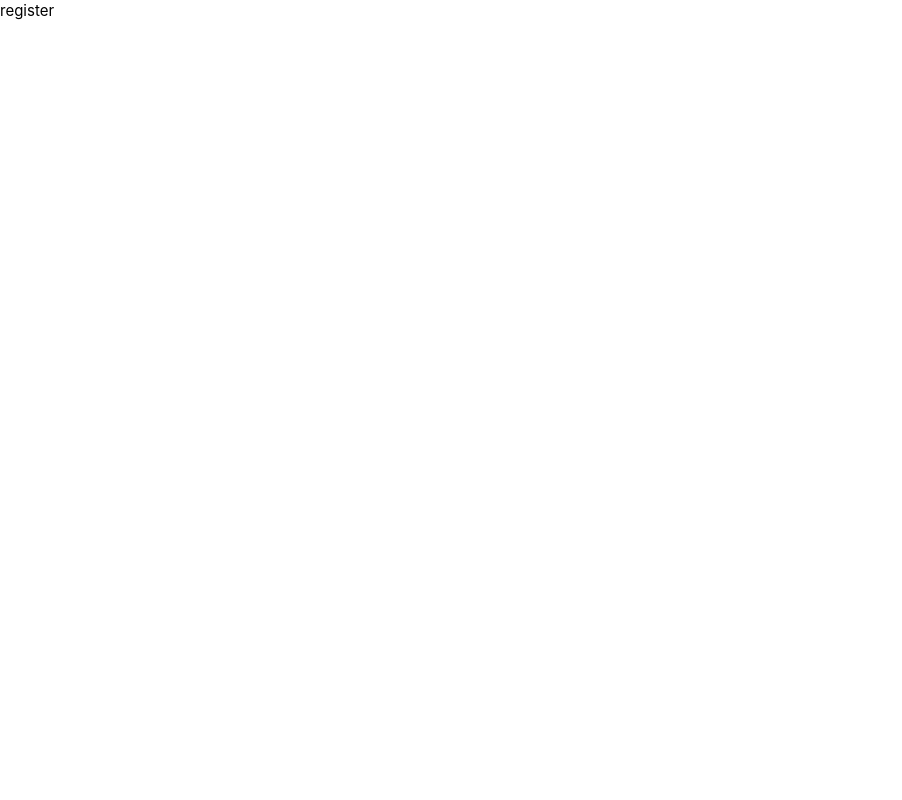
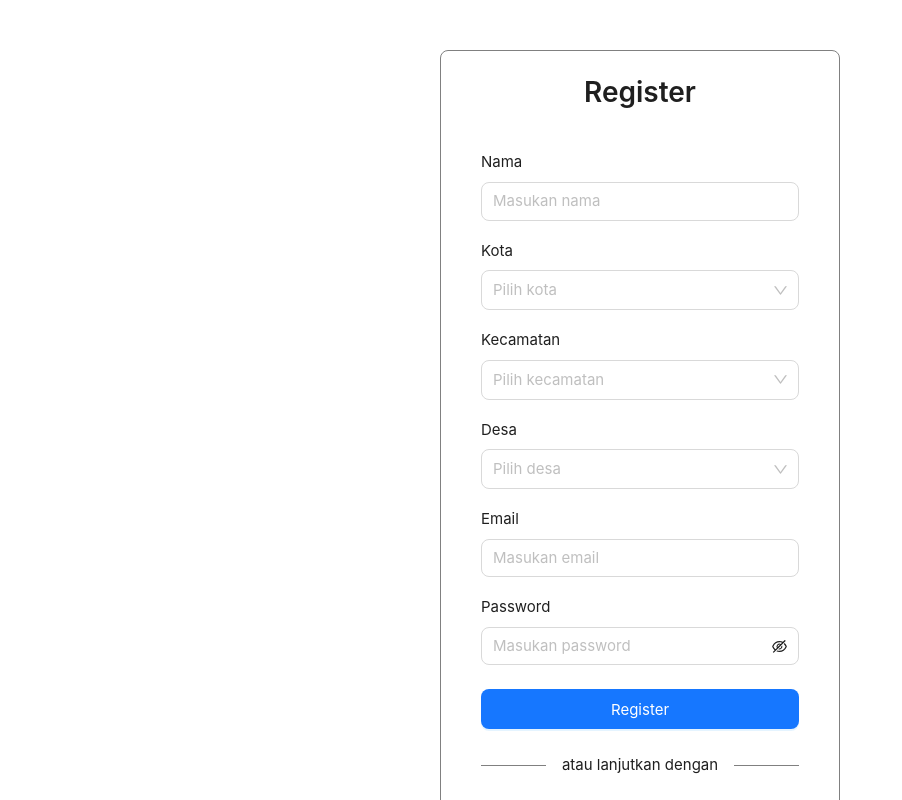
Before and after one commit to LRamdhan/field-booking-frontend, a React (Vite) app: page /register in a window 1280 px wide. Shown: the top 800 px of the page, without its empty margins (0-902 px from the left). Built offline with nearby package versions, Linux system fonts and the light colour scheme.

Commit message:
feat: slicing register page

```diff
--- /dev/null
+++ b/src/components/atom/FieldEmail.jsx
@@ -0,0 +1,12 @@
+import { Input, Typography, Space } from 'antd';
+const { Text } = Typography;
+import { css } from "@emotion/react"
+
+const FieldEmail = () => {
+  return (<Space direction="vertical" size="small" css={css`font-size: 15px; width: 100%;`}>
+    <Text>Email</Text>
+    <Input size="large" type="email" placeholder="Masukan email" />
+  </Space>)
+}
+
+export default FieldEmail
--- a/src/components/atom/Field.jsx
+++ b/src/components/atom/FieldPassword.jsx
@@ -2,11 +2,11 @@ import { Input, Typography, Space } from 'antd';
 const { Text } = Typography;
 import { css } from "@emotion/react"
 
-const Field = () => {
+const FieldPassword = () => {
   return (<Space direction="vertical" size="small" css={css`font-size: 15px; width: 100%;`}>
-    <Text>Email</Text>
-    <Input size="large" placeholder="Masukan email" />
+    <Text>Password</Text>
+    <Input.Password size="large" placeholder="Masukan password" />
   </Space>)
 }
 
-export default Field
+export default FieldPassword
--- /dev/null
+++ b/src/components/atom/FieldText.jsx
@@ -0,0 +1,12 @@
+import { Input, Typography, Space } from 'antd';
+const { Text } = Typography;
+import { css } from "@emotion/react"
+
+const FieldText = () => {
+  return (<Space direction="vertical" size="small" css={css`font-size: 15px; width: 100%;`}>
+    <Text>Nama</Text>
+    <Input size="large" type="email" placeholder="Masukan nama" />
+  </Space>)
+}
+
+export default FieldText
--- /dev/null
+++ b/src/components/atom/SelectCity.jsx
@@ -0,0 +1,80 @@
+import { Select, Typography, Space } from 'antd';
+import { css } from "@emotion/react"
+const { Text } = Typography;
+
+const SelectCity = () => {
+  const options = [
+    {
+      value: '1',
+      label: 'Not Identified',
+    },
+    {
+      value: '2',
+      label: 'Closed',
+    },
+    {
+      value: '3',
+      label: 'Communicated',
+    },
+    {
+      value: '4',
+      label: 'Identified',
+    },
+    {
+      value: '5',
+      label: 'Resolved',
+    },
+    {
+      value: '6',
+      label: 'Cancelled',
+    },
+    {
+      value: '3',
+      label: 'Communicated',
+    },
+    {
+      value: '4',
+      label: 'Identified',
+    },
+    {
+      value: '5',
+      label: 'Resolved',
+    },
+    {
+      value: '6',
+      label: 'Cancelled',
+    },
+    {
+      value: '3',
+      label: 'Communicated',
+    },
+    {
+      value: '4',
+      label: 'Identified',
+    },
+    {
+      value: '5',
+      label: 'Resolved',
+    },
+    {
+      value: '6',
+      label: 'Cancelled',
+    },
+  ]
+
+  return (
+    <Space direction="vertical" size="small" css={css`font-size: 15px; width: 100%;`}>
+      <Text>Kota</Text>
+      <Select
+        showSearch
+        placeholder="Pilih kota"
+        optionFilterProp="label"
+        size="large"
+        options={options}
+        css={css`width: 100%;`}
+      />
+    </Space>
+  )
+}
+
+export default SelectCity
--- /dev/null
+++ b/src/components/atom/SelectDistrict.jsx
@@ -0,0 +1,80 @@
+import { Select, Typography, Space } from 'antd';
+import { css } from "@emotion/react"
+const { Text } = Typography;
+
+const SelectDistrict = () => {
+  const options = [
+    {
+      value: '1',
+      label: 'Not Identified',
+    },
+    {
+      value: '2',
+      label: 'Closed',
+    },
+    {
+      value: '3',
+      label: 'Communicated',
+    },
+    {
+      value: '4',
+      label: 'Identified',
+    },
+    {
+      value: '5',
+      label: 'Resolved',
+    },
+    {
+      value: '6',
+      label: 'Cancelled',
+    },
+    {
+      value: '3',
+      label: 'Communicated',
+    },
+    {
+      value: '4',
+      label: 'Identified',
+    },
+    {
+      value: '5',
+      label: 'Resolved',
+    },
+    {
+      value: '6',
+      label: 'Cancelled',
+    },
+    {
+      value: '3',
+      label: 'Communicated',
+    },
+    {
+      value: '4',
+      label: 'Identified',
+    },
+    {
+      value: '5',
+      label: 'Resolved',
+    },
+    {
+      value: '6',
+      label: 'Cancelled',
+    },
+  ]
+
+  return (
+    <Space direction="vertical" size="small" css={css`font-size: 15px; width: 100%;`}>
+      <Text>Kecamatan</Text>
+      <Select
+        showSearch
+        placeholder="Pilih kecamatan"
+        optionFilterProp="label"
+        size="large"
+        options={options}
+        css={css`width: 100%;`}
+      />
+    </Space>
+  )
+}
+
+export default SelectDistrict
--- /dev/null
+++ b/src/components/atom/SelectSubDistrict.jsx
@@ -0,0 +1,80 @@
+import { Select, Typography, Space } from 'antd';
+import { css } from "@emotion/react"
+const { Text } = Typography;
+
+const SelectSubDistrict = () => {
+  const options = [
+    {
+      value: '1',
+      label: 'Not Identified',
+    },
+    {
+      value: '2',
+      label: 'Closed',
+    },
+    {
+      value: '3',
+      label: 'Communicated',
+    },
+    {
+      value: '4',
+      label: 'Identified',
+    },
+    {
+      value: '5',
+      label: 'Resolved',
+    },
+    {
+      value: '6',
+      label: 'Cancelled',
+    },
+    {
+      value: '3',
+      label: 'Communicated',
+    },
+    {
+      value: '4',
+      label: 'Identified',
+    },
+    {
+      value: '5',
+      label: 'Resolved',
+    },
+    {
+      value: '6',
+      label: 'Cancelled',
+    },
+    {
+      value: '3',
+      label: 'Communicated',
+    },
+    {
+      value: '4',
+      label: 'Identified',
+    },
+    {
+      value: '5',
+      label: 'Resolved',
+    },
+    {
+      value: '6',
+      label: 'Cancelled',
+    },
+  ]
+
+  return (
+    <Space direction="vertical" size="small" css={css`font-size: 15px; width: 100%;`}>
+      <Text>Desa</Text>
+      <Select
+        showSearch
+        placeholder="Pilih desa"
+        optionFilterProp="label"
+        size="large"
+        options={options}
+        css={css`width: 100%;`}
+      />
+    </Space>
+  )
+}
+
+export default SelectSubDistrict
--- a/src/components/molecules/LoginCard.jsx
+++ b/src/components/molecules/LoginCard.jsx
@@ -1,10 +1,12 @@
 import { css } from "@emotion/react"
 import { Card } from 'antd';
 import { Typography, Button, Space } from 'antd';
-import Field from "../atom/Field";
+import FieldEmail from "../atom/FieldEmail";
 import LoginDivider from "../atom/LoginDivider";
 const { Title } = Typography;
 import { FcGoogle } from "react-icons/fc";
+import FieldPassword from "../atom/FieldPassword";
+import { Link } from "react-router-dom";
 
 const cardStyle = css`
   max-width: 373px;
@@ -21,11 +23,12 @@ const LoginCard = () => {
     <Card css={cardStyle}>
       <Title level={2} css={css`text-align: center; font-size: 28px; margin-bottom: 40px;`}>Login</Title>
       <Space direction="vertical" css={css`width: 100%;`} size={24}>
-        <Field />
-        <Field />
+        <FieldEmail />
+        <FieldPassword />
         <Button size="large" type="primary" css={css`width: 100%;`}>Login</Button>
         <LoginDivider />
         <Button size="large" icon={<FcGoogle />} css={css`width: 100%;`}>Google</Button>
+        <p css={css`text-align: center; width: 100%; font-size: 14px;`}>Belum punya akun? <Link to="/register">Register</Link></p>
       </Space>
     </Card>
   )
--- /dev/null
+++ b/src/components/molecules/RegisterCard.jsx
@@ -0,0 +1,47 @@
+import { css } from "@emotion/react"
+import { Card } from 'antd';
+import { Typography, Button, Space } from 'antd';
+import FieldEmail from "../atom/FieldEmail";
+import LoginDivider from "../atom/LoginDivider";
+const { Title } = Typography;
+import { FcGoogle } from "react-icons/fc";
+import FieldPassword from "../atom/FieldPassword";
+import { Link } from "react-router-dom";
+import FieldText from "../atom/FieldText";
+import SelectCity from "../atom/SelectCity";
+import SelectDistrict from "../atom/SelectDistrict";
+import SelectSubDistrict from "../atom/SelectSubDistrict";
+
+const cardStyle = css`
+  max-width: 400px;
+  height: max-content;
+  margin: 0 auto;
+  border: 1px solid grey;
+  padding: 0 0;
+  @media(min-width: 768px) {
+    padding: 0 16px
+  }
+`
+const RegisterCard = () => {
+  return (
+    <Card css={cardStyle}>
+      <Title level={2} css={css`text-align: center; font-size: 28px; margin-bottom: 40px;`}>Register</Title>
+      <Space direction="vertical" css={css`width: 100%;`} size={24}>
+        <Space direction="vertical" css={css`width: 100%;`} size={18}>
+          <FieldText />
+          <SelectCity />
+          <SelectDistrict />
+          <SelectSubDistrict />
+          <FieldEmail />
+          <FieldPassword />
+        </Space>
+        <Button size="large" type="primary" css={css`width: 100%;`}>Register</Button>
+        <LoginDivider />
+        <Button size="large" icon={<FcGoogle />} css={css`width: 100%;`}>Google</Button>
+        <p css={css`text-align: center; width: 100%; font-size: 14px;`}>Sudah punya akun? <Link to="/login">Login</Link></p>
+      </Space>
+    </Card>
+  )
+}
+
+export default RegisterCard
--- a/src/pages/LoginPage.jsx
+++ b/src/pages/LoginPage.jsx
@@ -3,12 +3,13 @@ import { Flex } from "antd";
 import LoginCard from "../components/molecules/LoginCard";
 
 const loginPageStyle = css`
-  width: 100vw;
+  width: 100%;
   height: 100vh;
   padding: 12px;
   @media(max-height: 500px) {
-    justify-content: flex-start;
-    padding: 30px 12px;
+    display: block;
+    height: max-content;
+    padding: 50px 12px;
   }
 `
 
--- a/src/pages/RegisterPage.jsx
+++ b/src/pages/RegisterPage.jsx
@@ -1,9 +1,25 @@
+import { css } from "@emotion/react"
+import RegisterCard from "../components/molecules/RegisterCard";
+
+const registerPageStyle = css`
+  width: 100%;
+  padding: 50px 12px;
+  @media(min-height: 870px) {
+    height: 100vh;
+    display: flex;
+    align-items: center;
+    padding: 30px 12px;
+  }
+`
+
 const RegisterPage = () => {
-
-  return (<>
-
-    register
-  </>)
+  return (
+    <main css={registerPageStyle}>
+      <div css={css`width: 100%; height: max-content;`}>
+        <RegisterCard />
+      </div>
+    </main>
+  )
 }
 
 export default RegisterPage
```
